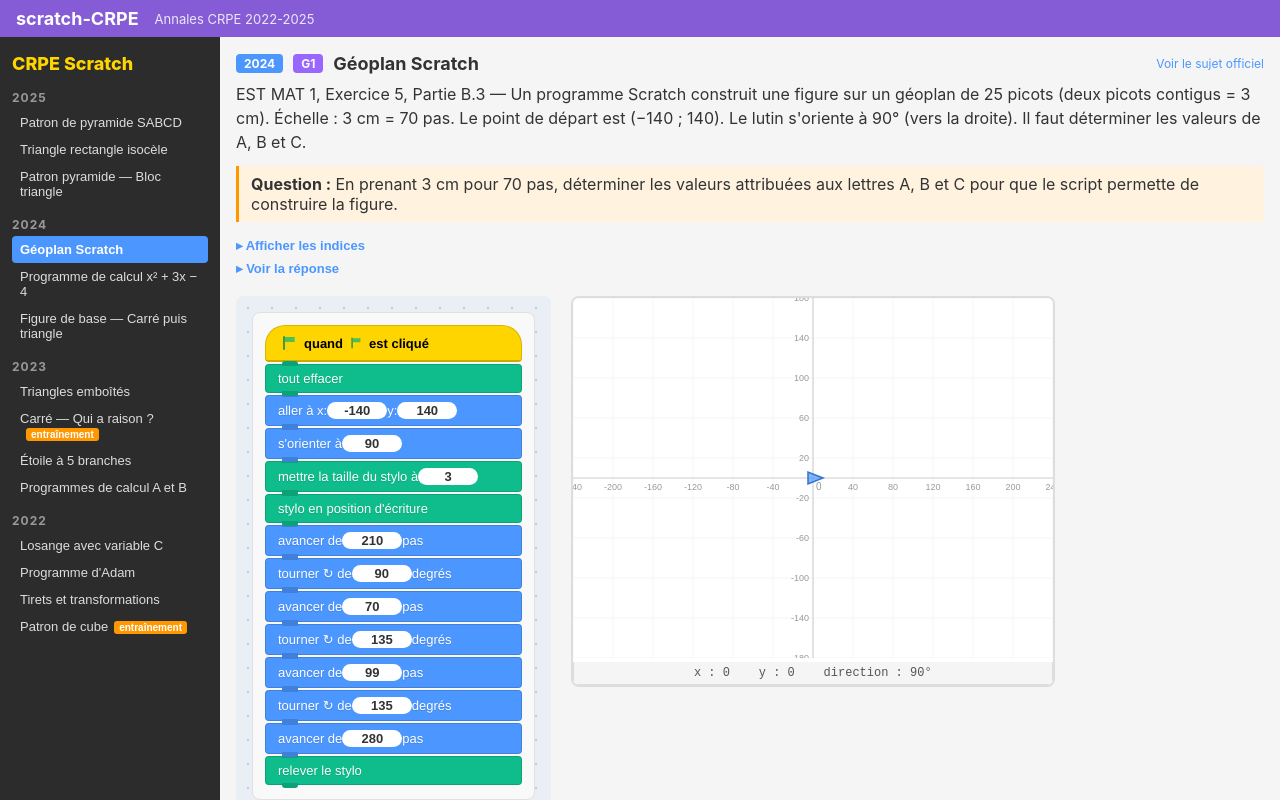
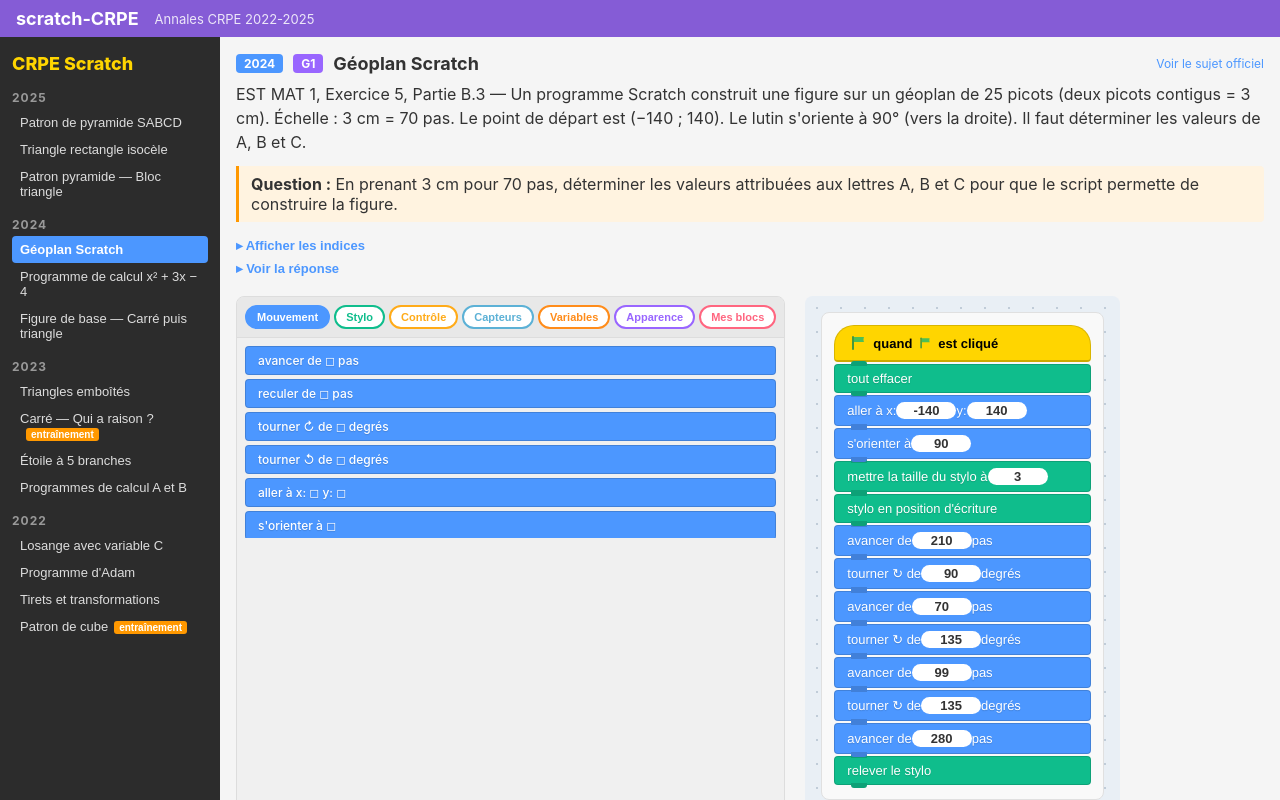
Before and after one commit to RLhoussaine-tls/scratch-crpe, a React (Vite) app: page / in a window 1280 px wide. Both pictures are taken after a click on the button "Géoplan Scratch". Shown: the top 800 px of the page. Built offline with nearby package versions, Linux system fonts and the light colour scheme.

Commit message:
feat: add block palette with drag-and-drop
HTML5 DnD API for dragging blocks from palette into workspace.

https://claude.ai/code/session_01GAUnuBxeyA8b3mramarQcA

```diff
--- a/src/App.jsx
+++ b/src/App.jsx
@@ -8,6 +8,7 @@ import TurtleCanvas from './components/TurtleCanvas'
 import Toolbar from './components/Toolbar'
 import VariablePanel from './components/VariablePanel'
 import InputPrompt from './components/InputPrompt'
+import BlockPalette from './components/BlockPalette'
 import './App.css'
 
 function deepClone(obj) {
@@ -152,6 +153,26 @@ export default function App() {
     setVariables({})
   }, [])
 
+  const handleDropBlock = useCallback((e) => {
+    e.preventDefault()
+    const data = e.dataTransfer.getData('application/scratch-block')
+    if (!data) return
+    try {
+      const newBlock = JSON.parse(data)
+      const base = editedBlocks ?? activeBlocks
+      const copy = deepClone(base)
+      copy.push(newBlock)
+      setEditedBlocks(copy)
+    } catch { /* ignore invalid data */ }
+  }, [editedBlocks, activeBlocks])
+
+  const handleDragOver = useCallback((e) => {
+    if (e.dataTransfer.types.includes('application/scratch-block')) {
+      e.preventDefault()
+      e.dataTransfer.dropEffect = 'copy'
+    }
+  }, [])
+
   return (
     <div className="app">
       <header className="scratch-header">
@@ -179,7 +200,12 @@ export default function App() {
           )}
           {showCanvas && displayBlocks.length > 0 && (
             <div className="workspace">
-              <div className="scripts-area">
+              <BlockPalette />
+              <div
+                className="scripts-area"
+                onDrop={handleDropBlock}
+                onDragOver={handleDragOver}
+              >
                 <BlockSequence
                   blocks={displayBlocks}
                   activePath={activePath}
--- /dev/null
+++ b/src/components/BlockPalette.css
@@ -0,0 +1,69 @@
+.block-palette {
+  background: #f0f0f0;
+  border: 1px solid #ddd;
+  border-radius: 8px;
+  overflow: hidden;
+  margin-bottom: 12px;
+}
+
+.palette-categories {
+  display: flex;
+  flex-wrap: wrap;
+  gap: 4px;
+  padding: 8px;
+  background: #e8e8e8;
+  border-bottom: 1px solid #ddd;
+}
+
+.palette-cat-btn {
+  padding: 4px 10px;
+  border: 2px solid var(--cat-color);
+  border-radius: 12px;
+  background: #fff;
+  color: var(--cat-color);
+  font-size: 11px;
+  font-weight: 600;
+  cursor: pointer;
+  transition: all 0.15s;
+}
+
+.palette-cat-btn:hover {
+  background: var(--cat-color);
+  color: #fff;
+}
+
+.palette-cat-btn.active {
+  background: var(--cat-color);
+  color: #fff;
+}
+
+.palette-blocks {
+  padding: 8px;
+  display: flex;
+  flex-direction: column;
+  gap: 4px;
+  max-height: 200px;
+  overflow-y: auto;
+}
+
+.palette-block {
+  background: var(--block-color);
+  color: #fff;
+  padding: 6px 12px;
+  border-radius: 4px;
+  font-size: 12px;
+  font-weight: 500;
+  cursor: grab;
+  border: 1px solid rgba(0, 0, 0, 0.15);
+  text-shadow: 0 1px 1px rgba(0, 0, 0, 0.15);
+  user-select: none;
+}
+
+.palette-block:active {
+  cursor: grabbing;
+  opacity: 0.8;
+}
+
+.palette-block:hover {
+  filter: brightness(1.1);
+}
--- /dev/null
+++ b/src/components/BlockPalette.jsx
@@ -0,0 +1,63 @@
+import { useState } from 'react'
+import { getBlocksByCategory, CATEGORY_LABELS, CATEGORY_ORDER } from '../data/blockDefinitions'
+import { getCategoryColor } from '../utils/colors'
+import './BlockPalette.css'
+
+const blocksByCategory = getBlocksByCategory()
+
+function PaletteBlock({ blockDef }) {
+  const color = getCategoryColor(blockDef.category)
+
+  const handleDragStart = (e) => {
+    const blockData = {
+      type: blockDef.type,
+      args: [...blockDef.defaultArgs],
+      category: blockDef.category,
+    }
+    if (blockDef.hasBody) {
+      blockData.body = []
+    }
+    if (blockDef.hasElseBody) {
+      blockData.elseBody = []
+    }
+    e.dataTransfer.setData('application/scratch-block', JSON.stringify(blockData))
+    e.dataTransfer.effectAllowed = 'copy'
+  }
+
+  return (
+    <div
+      className="palette-block"
+      draggable
+      onDragStart={handleDragStart}
+      style={{ '--block-color': color }}
+    >
+      {blockDef.label.replace(/\{[0-9]+\}/g, '◻')}
+    </div>
+  )
+}
+
+export default function BlockPalette() {
+  const [openCategory, setOpenCategory] = useState('motion')
+
+  return (
+    <div className="block-palette">
+      <div className="palette-categories">
+        {CATEGORY_ORDER.map((cat) => (
+          <button
+            key={cat}
+            className={`palette-cat-btn ${openCategory === cat ? 'active' : ''}`}
+            style={{ '--cat-color': getCategoryColor(cat) }}
+            onClick={() => setOpenCategory(cat)}
+          >
+            {CATEGORY_LABELS[cat]}
+          </button>
+        ))}
+      </div>
+      <div className="palette-blocks">
+        {(blocksByCategory[openCategory] || []).map((def) => (
+          <PaletteBlock key={def.type} blockDef={def} />
+        ))}
+      </div>
+    </div>
+  )
+}
```
